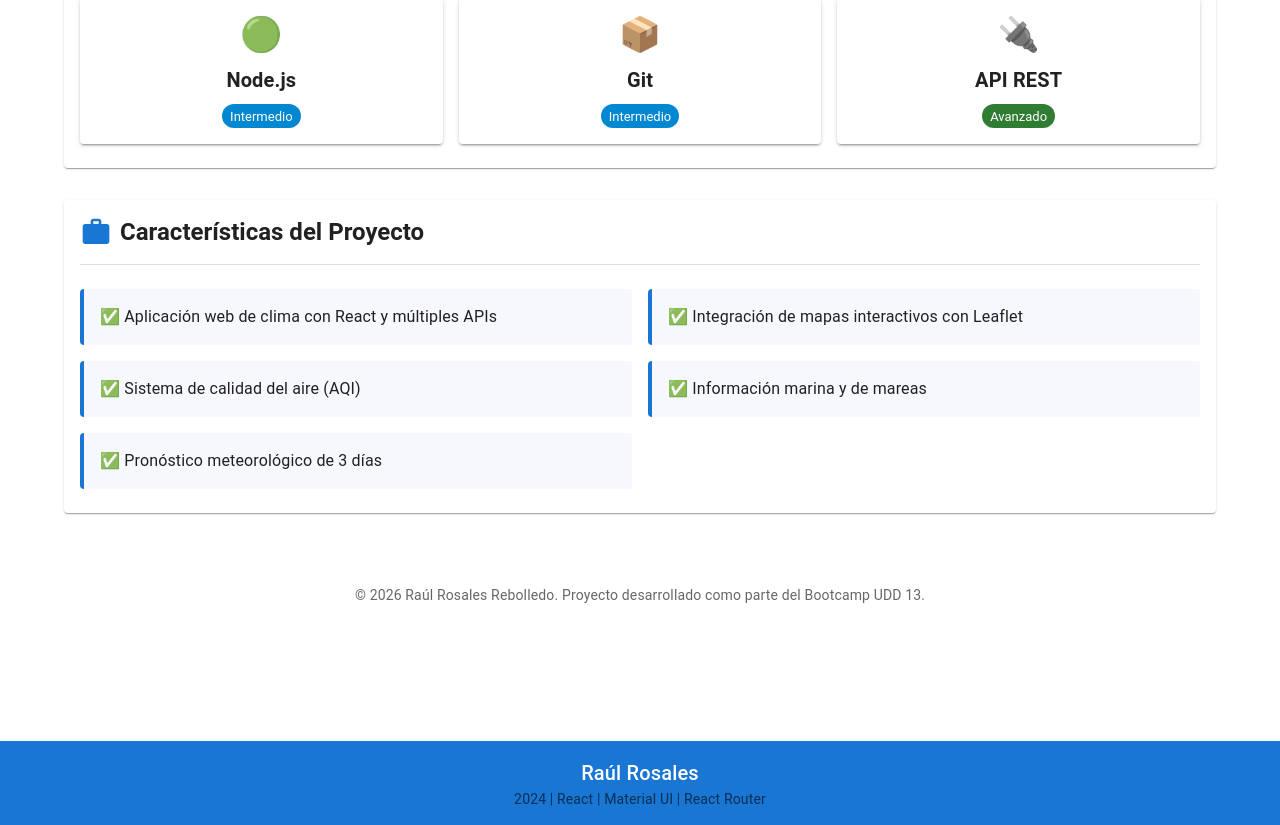
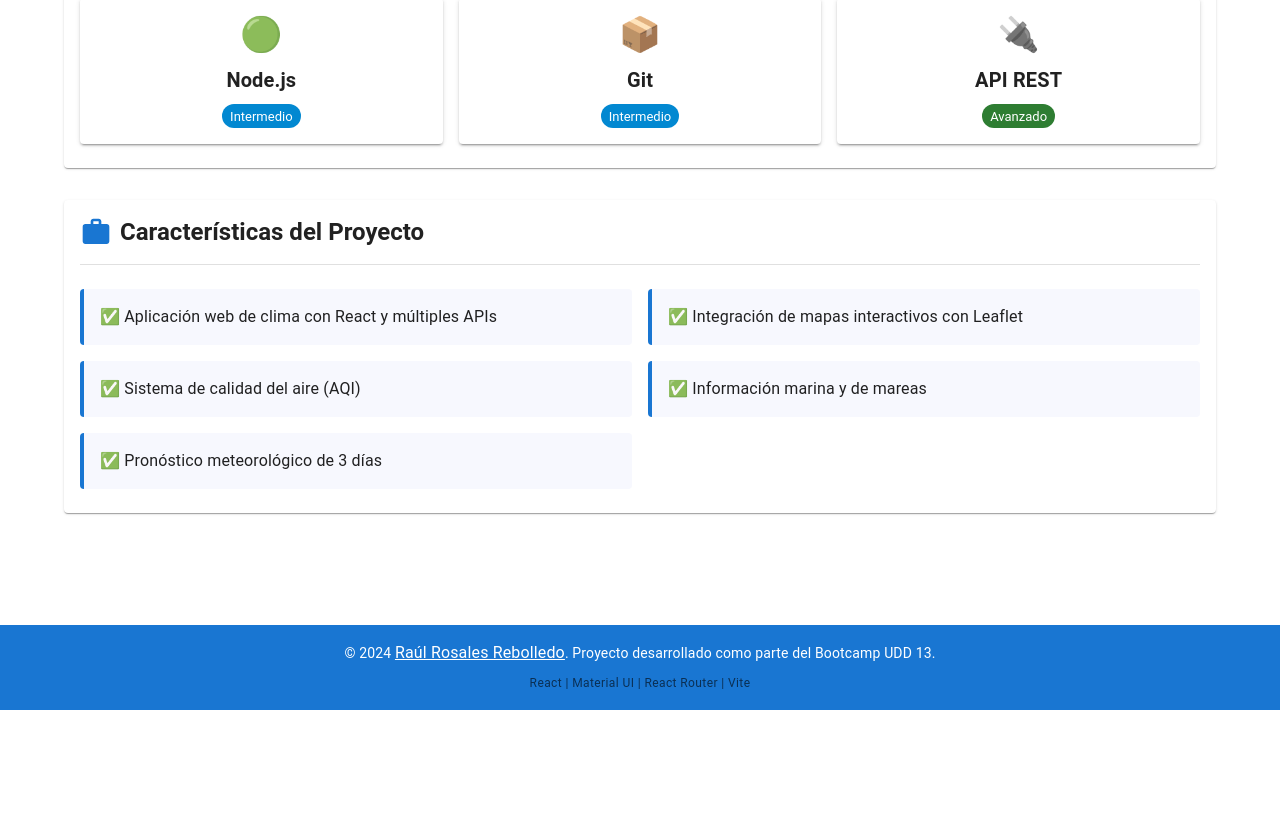
Before and after one commit to Artenlaclase/Proyecto-5-AplicacionWebReact, a React (Vite) app: page /about in a window 1280 px wide. Shown: the part 1211-2036 px from the top of the page. After the commit the page ends 1921 px from the top, so only its background shows below. Built offline with nearby package versions, Linux system fonts and the light colour scheme.

Commit message:
refactor: update Footer component with new design and remove footer from About page

```diff
--- a/src/components/Footer.jsx
+++ b/src/components/Footer.jsx
@@ -18,19 +18,30 @@ export const Footer = () => {
       <Container maxWidth="lg">
         <Grid container direction="column" alignItems="center">
           <Grid item xs={12}>
-            <Typography
-              component={Link}
-              to="/about"
-              color="white"
-              variant="h6" // Cambiado a h6 para tamaño más pequeño
-              sx={{ textDecoration: "none" }}
-            >
-              Raúl Rosales
+            <Typography color="white" variant="body2" align="center">
+              © 2024{' '}
+              <Typography
+                component="a"
+                href="https://www.raulrosales.cl"
+                target="_blank"
+                rel="noopener noreferrer"
+                sx={{
+                  color: 'white',
+                  textDecoration: 'underline',
+                  '&:hover': {
+                    textDecoration: 'none',
+                    opacity: 0.8
+                  }
+                }}
+              >
+                Raúl Rosales Rebolledo
+              </Typography>
+              . Proyecto desarrollado como parte del Bootcamp UDD 13.
             </Typography>
           </Grid>
-          <Grid item xs={12}>
-            <Typography color="textSecondary" variant="body2"> {/* Cambiado a body2 para tamaño más pequeño */}
-              {`${new Date().getFullYear()} | React | Material UI | React Router`}
+          <Grid item xs={12} sx={{ mt: 1 }}>
+            <Typography color="textSecondary" variant="caption">
+              {`React | Material UI | React Router | Vite`}
             </Typography>
           </Grid>
         </Grid>
--- a/src/pages/About.jsx
+++ b/src/pages/About.jsx
@@ -239,12 +239,6 @@ export const About = () => {
         </Grid>
       </Grid>
 
-      {/* Footer */}
-      <Box sx={{ textAlign: 'center', mt: 6, py: 3 }}>
-        <Typography variant="body2" color="text.secondary">
-          © 2026 Raúl Rosales Rebolledo. Proyecto desarrollado como parte del Bootcamp UDD 13.
-        </Typography>
-      </Box>
     </Container>
   );
 }
```
